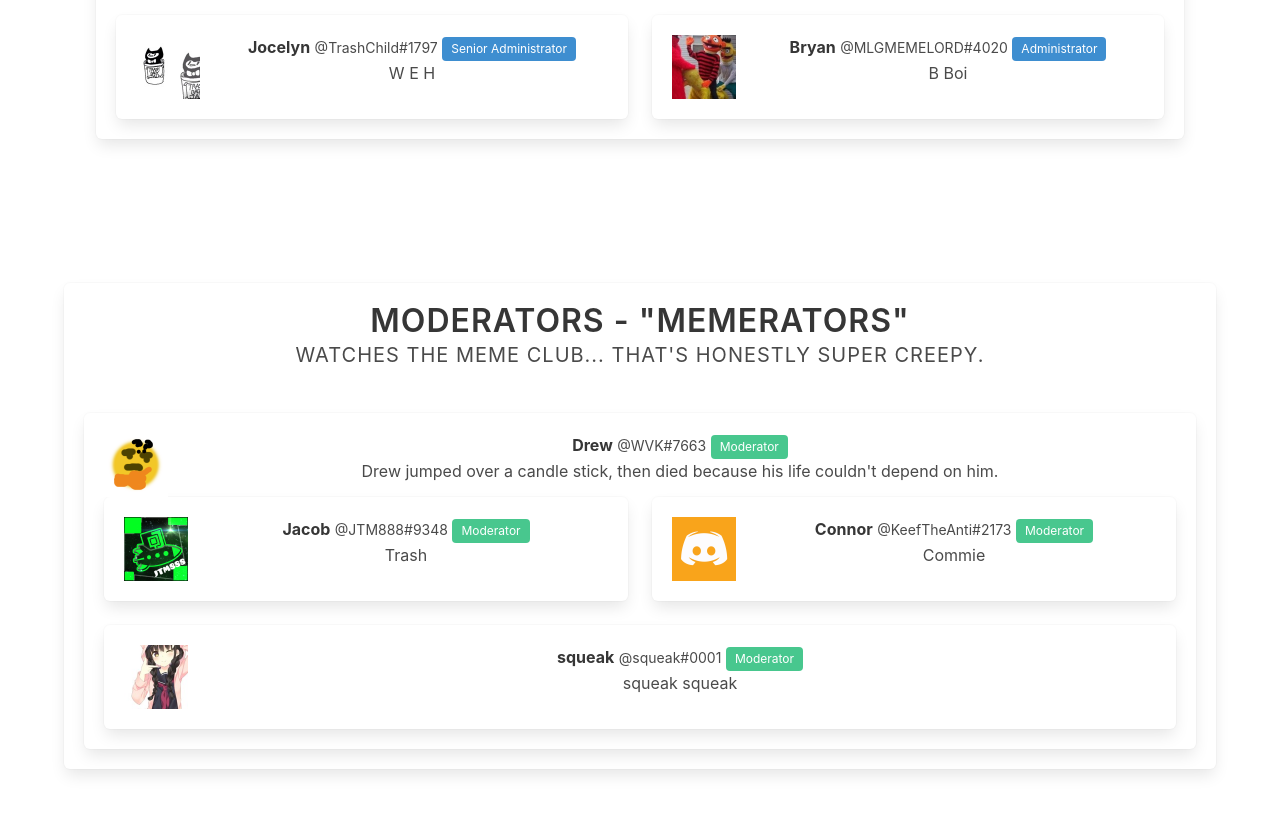
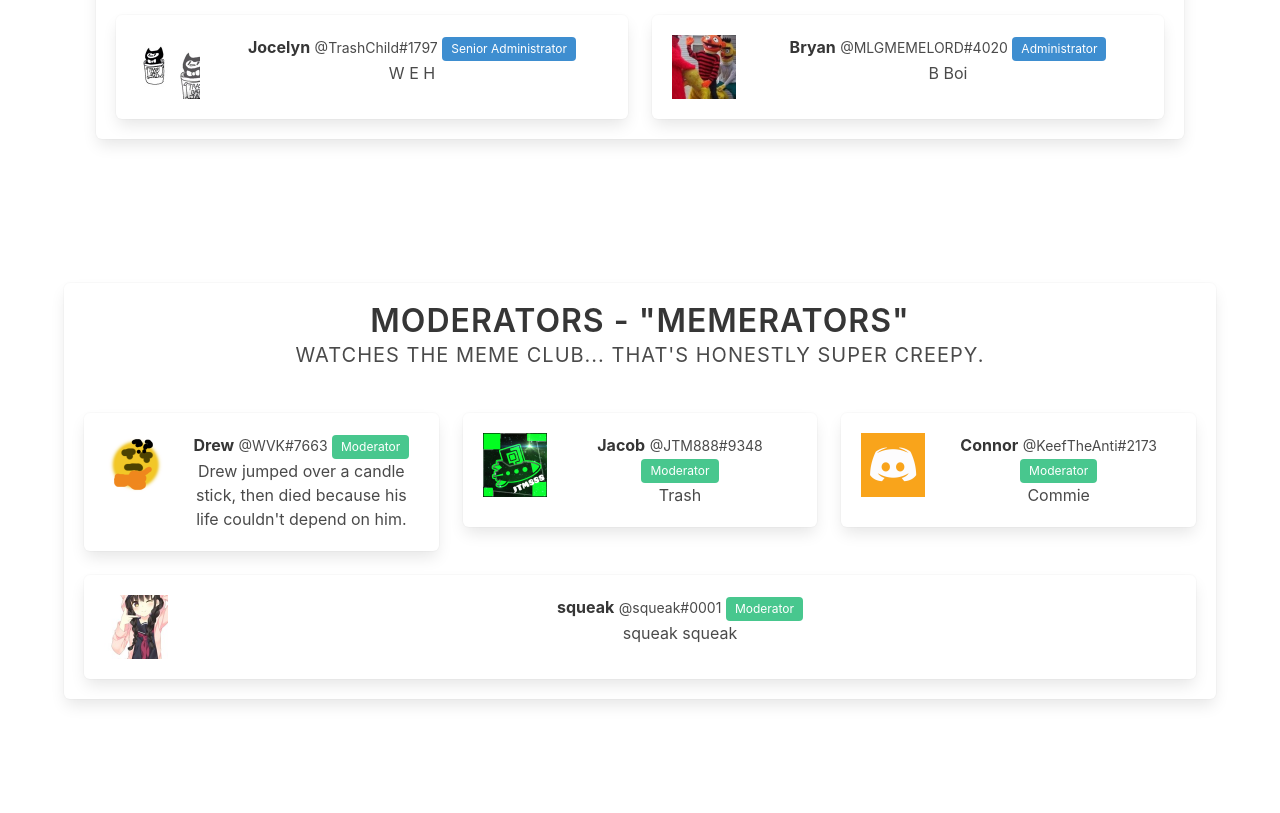
Before and after one commit to The-Meme-Club/gc.1AwesomeMeme.github.io, a plain HTML site: page staff/index.html in a window 1280 px wide. Shown: the part 1866-2679 px from the top of the page. After the commit the page ends 2613 px from the top, so only its background shows below. Drawn offline with nearby package versions, Linux system fonts and the light colour scheme.

Commit message:
Update index.html

```diff
--- a/staff/index.html
+++ b/staff/index.html
@@ -217,7 +217,8 @@
               </div>
             </div>
           </article>
-    <div class="columns">
+              </div>
+            </div>
       <div class="column">
         <div class="box">
           <article class="media">
```
